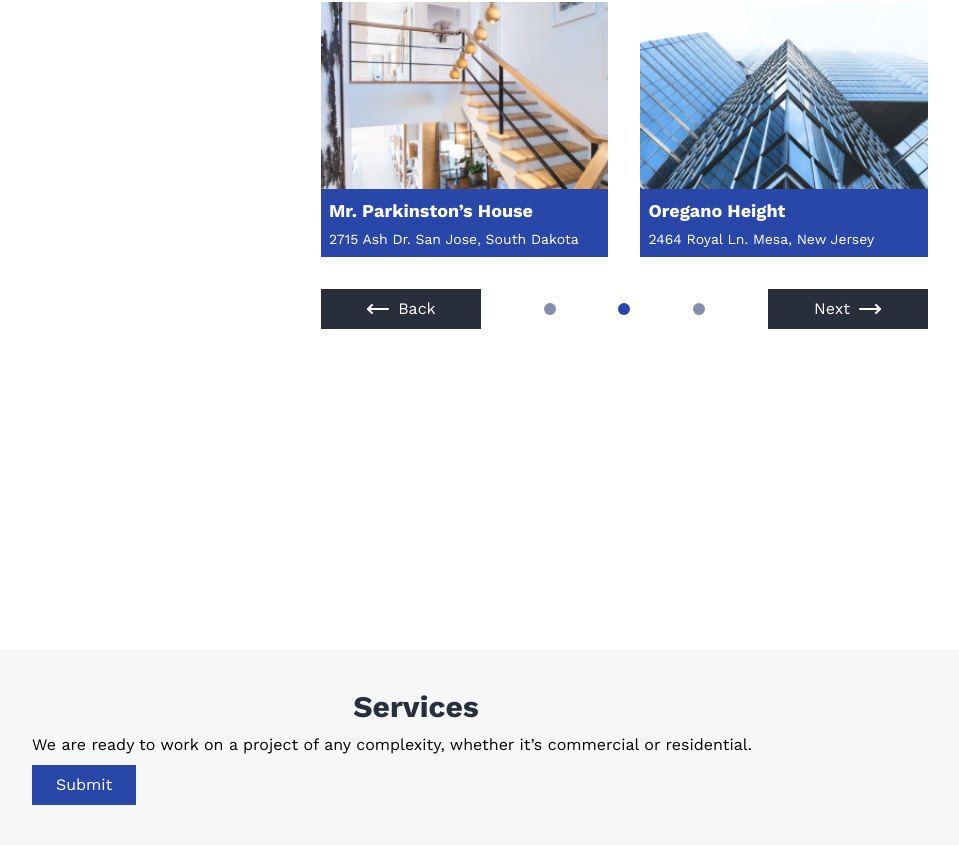
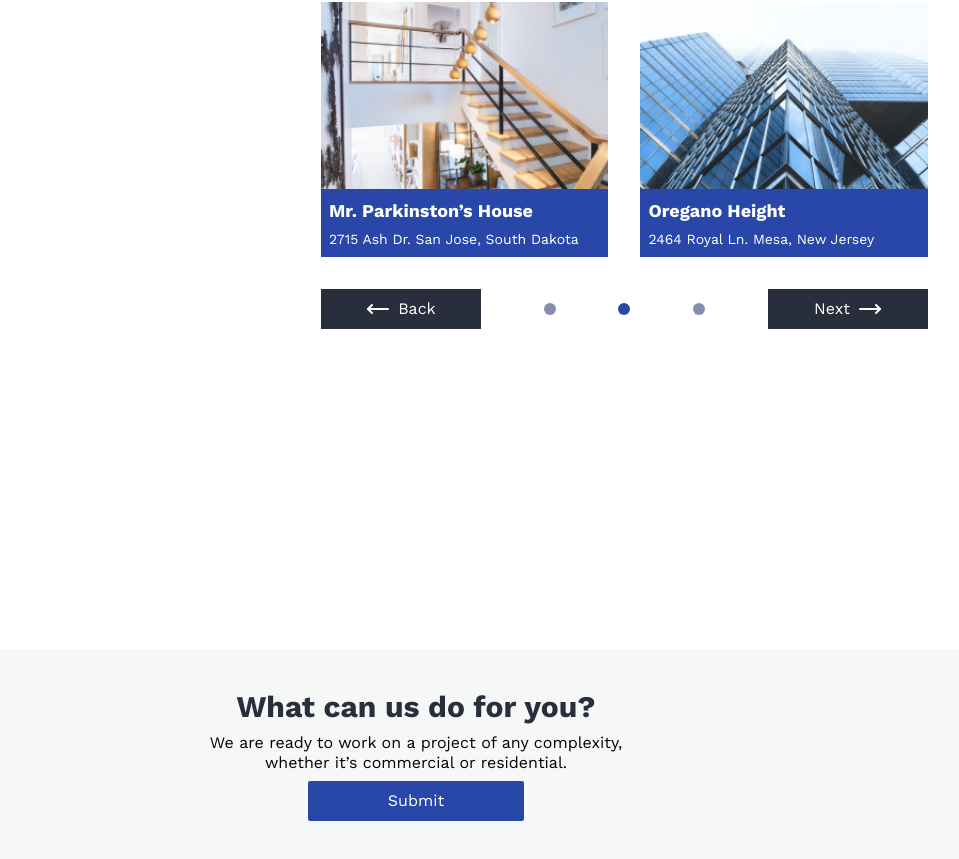
Before and after one commit to KalpitChandekar/thebox-company, a Next.js app: page / in a window 1280 px wide. Shown: the part 3739-4598 px from the top of the page, without its empty margins (224-1183 px from the left). Built offline with nearby package versions, Linux system fonts and the light colour scheme.

Commit message:
update UI

```diff
--- a/components/Contact.tsx
+++ b/components/Contact.tsx
@@ -1,15 +1,15 @@
 const Contact = () => {
   return (
     <div className="max-w-7xl bg-[#F6F8F7] my-40 mx-auto">
-      <div className="max-w-3xl mx-auto py-10 space-y-2">
+      <div className="max-w-md text-center mx-auto py-10 space-y-2">
         <h1 className="text-center font-semibold text-3xl text-secondary">
-          Services
+          What can us do for you?
         </h1>
-        <p className="max-2xl:">
+        <p className="leading-5">
           We are ready to work on a project of any complexity, whether it’s
           commercial or residential.
         </p>
-        <button className="py-2 px-6 bg-blue text-white">Submit</button>
+        <button className="py-2 px-20 rounded-sm bg-blue text-white">Submit</button>
       </div>
     </div>
   );
```
